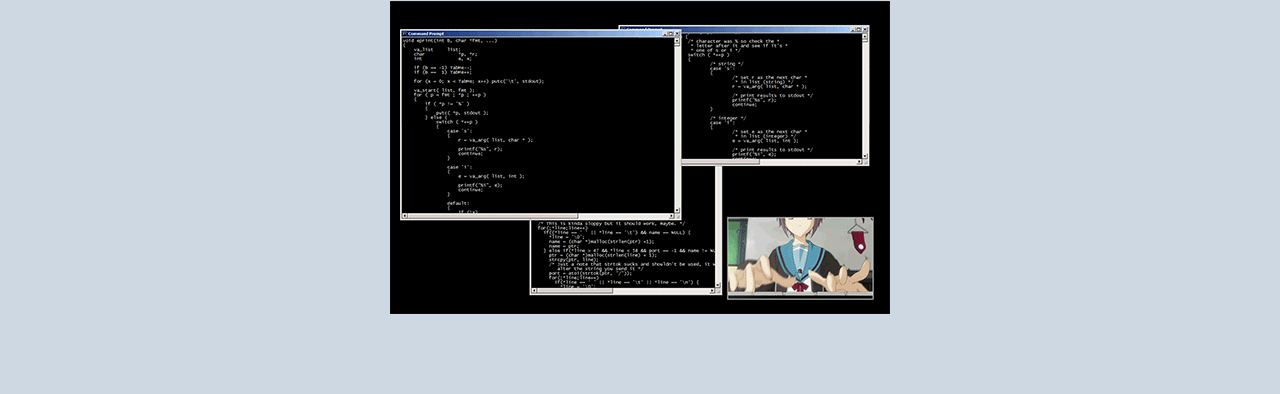
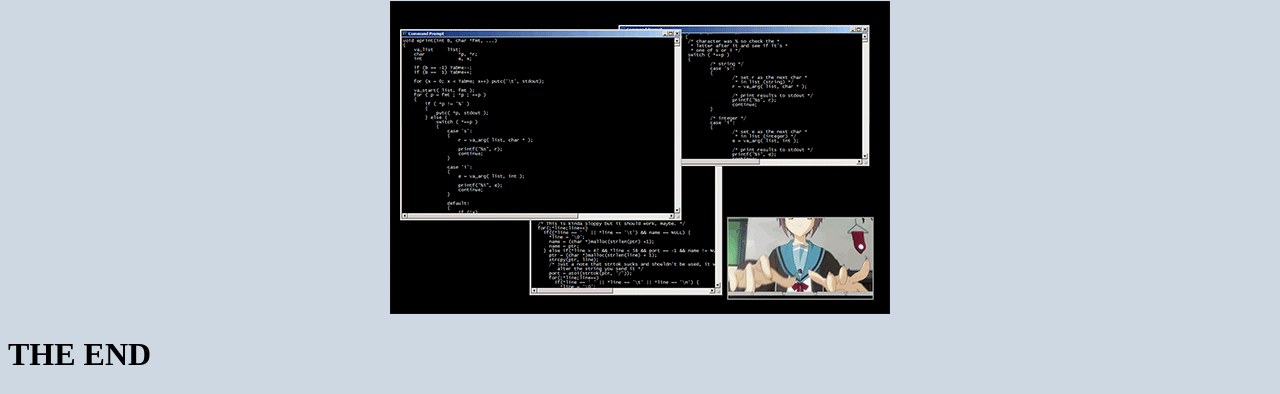
Before and after one commit to elmanreasat/elmanreasat.github.io, a plain HTML site: page index.html in a window 1280 px wide. Shown: the part 614-1008 px from the top of the page. Before the commit the page ends 950 px from the top, so only its background shows below. Drawn offline with Linux system fonts and the light colour scheme.

Commit message:
Update index.html

```diff
--- a/index.html
+++ b/index.html
@@ -40,7 +40,7 @@
 	</body>
 
 <footer>
-	<h1 THE END />
+	<h1> THE END </h1>
 	</footer>
 
 </html>
```
